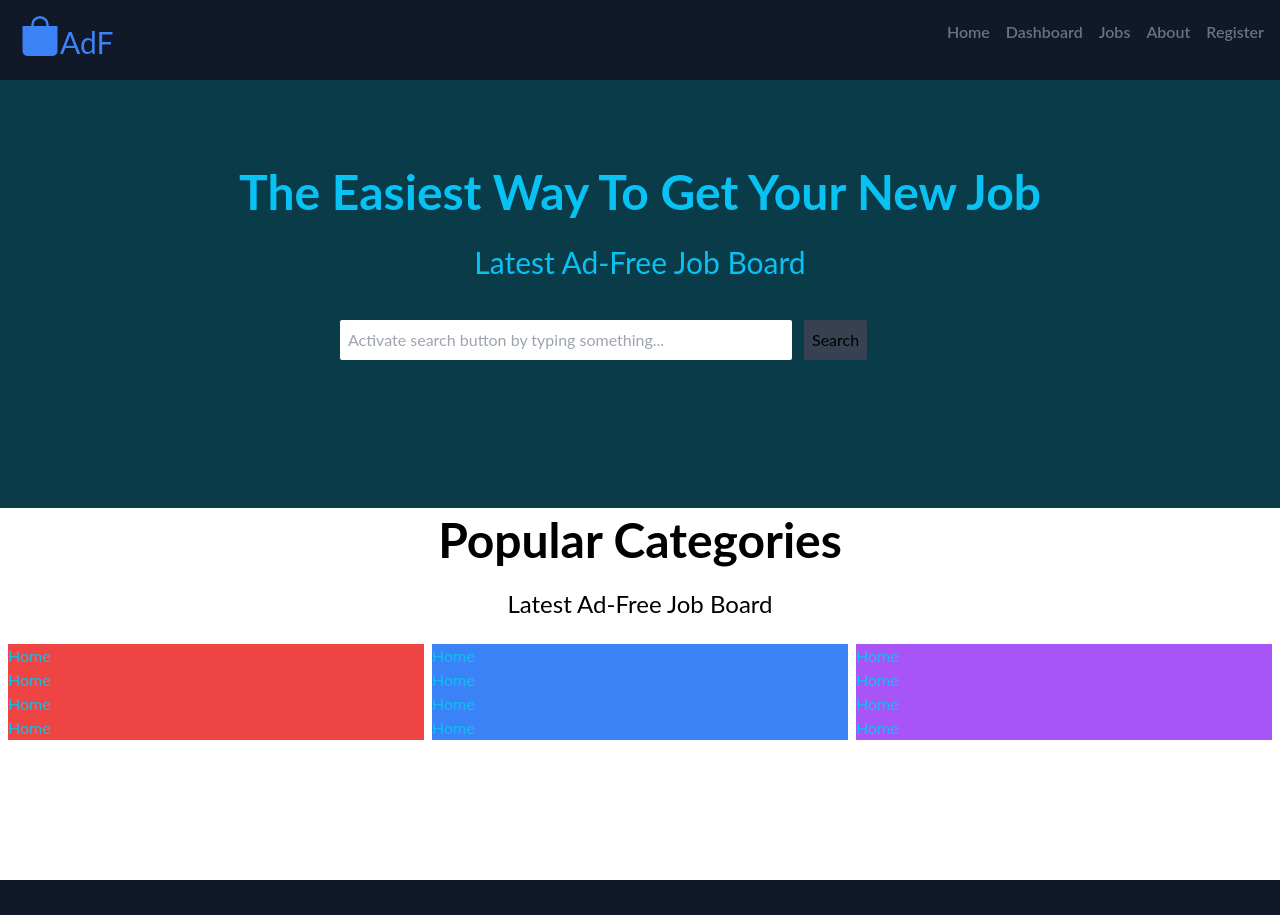
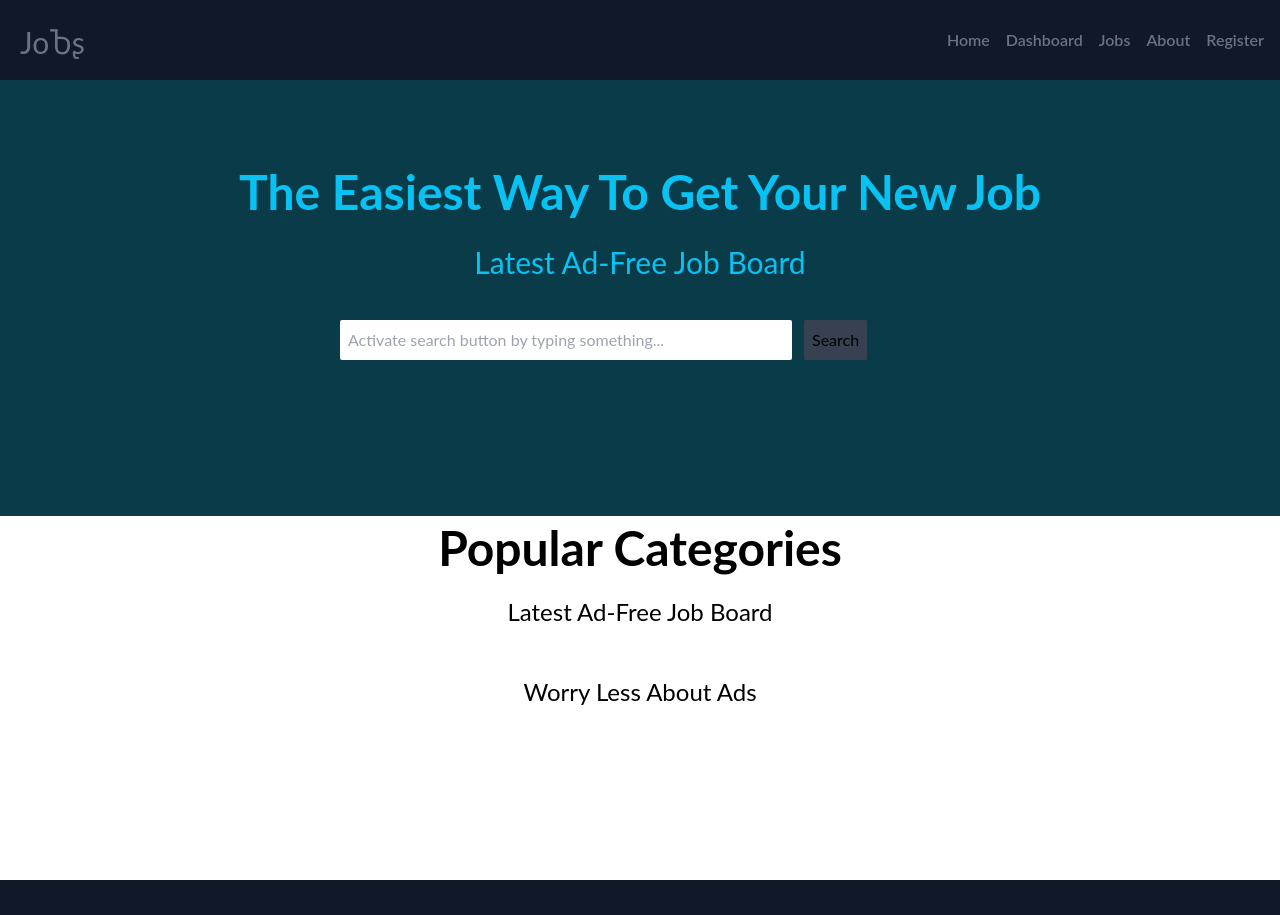
Before and after one commit to Mrjiks/ad-free-jobs, a Next.js app: page / in a window 1280 px wide. Shown: the top 915 px of the page. Built offline with nearby package versions, Linux system fonts and the light colour scheme.

Commit message:
Add proper site logo

```diff
--- a/app/components/Footer.jsx
+++ b/app/components/Footer.jsx
@@ -1,11 +1,10 @@
 import React from "react";
-import { BsBagFill } from "react-icons/bs";
 import Logo from "./atoms/Logo";
 const Footer = () => {
   return (
-    <div className='flex justify-between bottom-0 w-full h-40 pt-10 align-middle bg-gray-900 md:px-10 md:justify-between md:flex-row lg:flex-row 2xl:flex-row lg:justify-between'>
+    <div className='flex justify-between bottom-0 w-full h-20 pt-8 align-middle bg-gray-900 md:px-10 md:justify-between md:flex-row lg:flex-row 2xl:flex-row lg:justify-between'>
       <Logo />
-      <p className='px-2 mt-4'>Features coming soon</p>
+      <p className='px-2'>Features coming soon</p>
     </div>
   );
 };
--- a/app/components/Navbar.jsx
+++ b/app/components/Navbar.jsx
@@ -13,8 +13,8 @@ import Logo from "./atoms/Logo";
 export const Navbar = () => {
   const [showMenu, setShowMenu] = useState(false);
   return (
-    <div className='flex z-50 justify-center sticky inset-0 h-20 align-middle bg-gray-900'>
-      <nav className='container flex justify-between py-4 align-middle md:px-3 lg:px-3'>
+    <div className='flex z-50 justify-center sticky inset-0 py-2 align-middle bg-gray-900 h-15 md:h-20 lg:h-20 md:py-6 lg:py-6'>
+      <nav className='container flex justify-between align-middle md:px-3 lg:px-3'>
         <Link href='/'>
           <Logo />
         </Link>
--- a/app/components/atoms/Logo.jsx
+++ b/app/components/atoms/Logo.jsx
@@ -1,10 +1,8 @@
 import React from "react";
-import { BsBagFill } from "react-icons/bs";
 const Logo = () => {
   return (
-    <div className='flex flex-1 pl-2 align-middle'>
-      <BsBagFill className='w-10 h-10 font-semibold text-blue-500 cursor-pointer' />
-      <p className='py-2 text-3xl text-blue-500'>AdF</p>
+    <div className='flex flex-1 pl-2 align-middle '>
+      <p className='w-10 text-3xl text-gray-500'>JoႦʂ</p>
     </div>
   );
 };
--- a/app/page.js
+++ b/app/page.js
@@ -66,7 +66,7 @@ export default function Home() {
           <p className='my-6 text-center text-black capitalize md:text-2xl lg:text-2xl'>
             Latest Ad-free job board
           </p>
-          <div className='flex flex-col justify-center w-full gap-2 md:grid-cols-3 md:grid'>
+          {/* <div className='flex-col justify-center hidden w-full gap-2 md:grid-cols-3 md:grid'>
             <div className='flex-1 bg-red-500 '>
               <p>Home</p>
               <p>Home</p>
@@ -88,7 +88,10 @@ export default function Home() {
               <p>Home</p>
               <p>Home</p>
             </div>
-          </div>
+          </div> */}
+          <p className='my-6 text-center text-black capitalize md:text-2xl lg:text-2xl'>
+            Worry Less about Ads
+          </p>
         </div>
       </section>
     </main>
```
